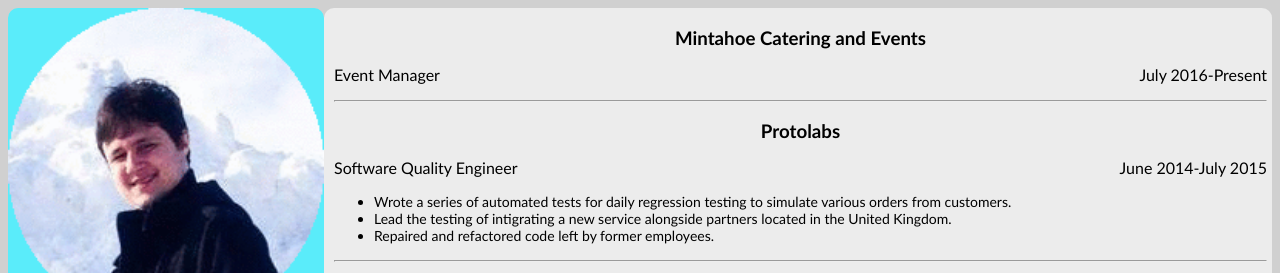
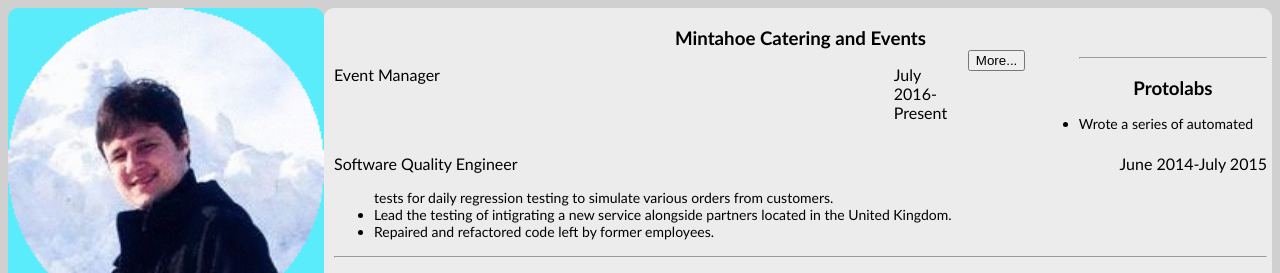
Before and after one commit to KevinJDexter/OLDKevinJDexter.github.ioOLD, a plain HTML site: page index.html in a window 1280 px wide. Shown: the top 273 px of the page. Drawn offline with Linux system fonts and the light colour scheme.

Commit message:
Testing button option

```diff
--- a/index.html
+++ b/index.html
@@ -39,6 +39,8 @@
                 <div class="column work-left">
                   <p id="work-position">Event Manager</p>
                 </div>
+                <div class="column work-middle">
+                  <button type="button" onclick="displayMintahoeDetails()">More...</button>
                 <div class="column work-right">
                   <p id="work-years">July 2016-Present</p>
                 </div>
```
